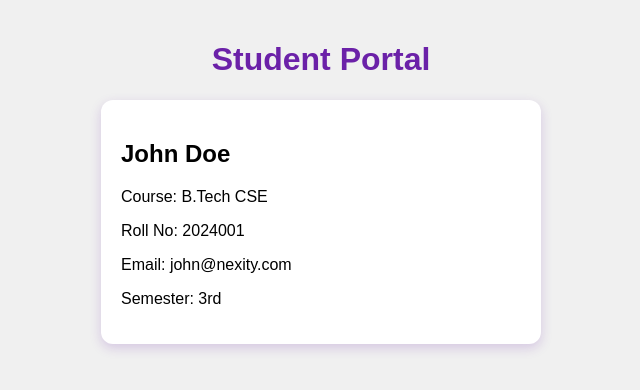
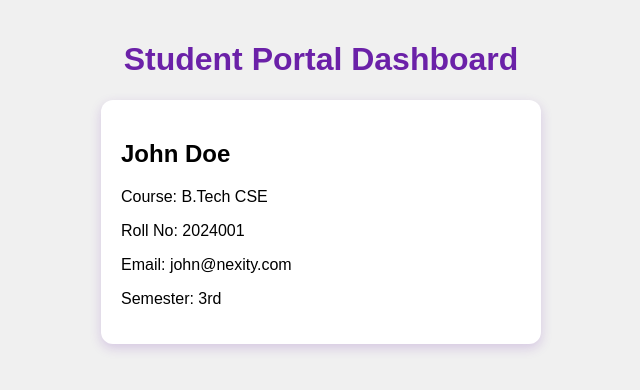
Before and after one commit to Utkarsh727588/Branching-Practice-Repository, a plain HTML site: page index.html in a window 1280 px wide. Shown: the whole page, without its empty margins (319-959 px from the left). Drawn offline with Linux system fonts and the light colour scheme.

Commit message:
Update index.html

```diff
--- a/index.html
+++ b/index.html
@@ -5,7 +5,7 @@
   <link rel="stylesheet" href="styles.css" />
 </head>
 <body>
-  <h1>Student Portal</h1>
+  <h1>Student Portal Dashboard</h1>
 
   <div class="card">
     <h2>John Doe</h2>
```
